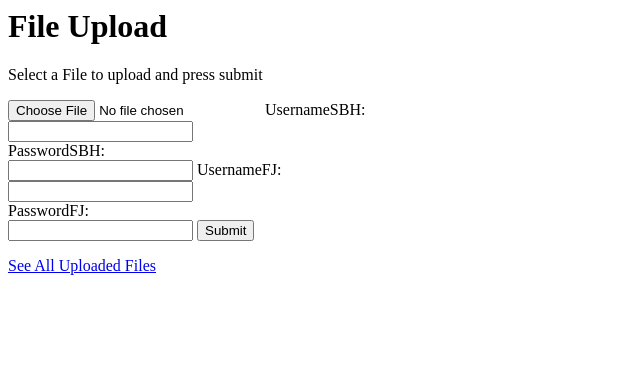
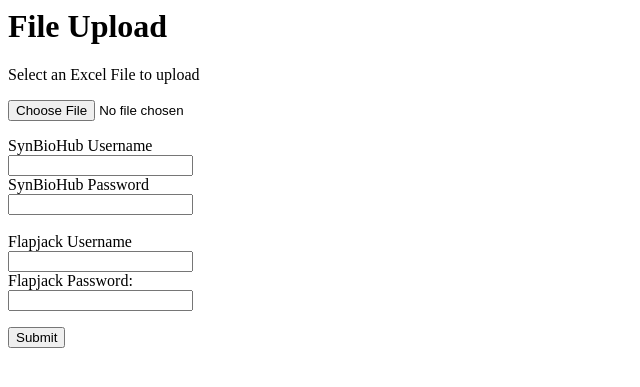
Before and after one commit to saisam17/EDCUploader, a Flask app: page /upload in a window 1280 px wide. Shown: the top 387 px of the page, without its empty margins (0-640 px from the left). Run offline with Flask 2, Linux system fonts and the light colour scheme.

Commit message:
nicer templates

```diff
--- a/templates/upload.html
+++ b/templates/upload.html
@@ -1,20 +1,22 @@
 <html>
    <body>
       <h1>File Upload</h1>
-      <p>Select a File to upload and press submit</p>
+      <p>Select an Excel File to upload</p>
       <form action = "/uploader" method = "POST"
          enctype = "multipart/form-data">
-         <input type = "file" name = "file" />
-         <label for="username1"> UsernameSBH:</label><br>
-         <input type="text" id="username1" name="username1"><br>
-         <label for="pwd1">PasswordSBH:</label><br>
-         <input type="password" id="pwd1" name="pwd1">
-         <label for="username2"> UsernameFJ:</label><br>
-         <input type="text" id="username2" name="username2"><br>
-         <label for="pwd2">PasswordFJ:</label><br>
-         <input type="password" id="pwd2" name="pwd2">
-         <input type = "submit"/>
+         <input type = "file" name = "file" /><br>
+         <p></p>
+         <label for="username1"> SynBioHub Username</label><br>
+         <input type="text" id="sbhusername" name="sbhusername"><br>
+         <label for="pwd1">SynBioHub Password</label><br>
+         <input type="password" id="sbhpwd" name="sbhpwd"><br>
+         <br>
+         <label for="username2"> Flapjack Username</label><br>
+         <input type="text" id="fjusername" name="fjusername"><br>
+         <label for="pwd2">Flapjack Password:</label><br>
+         <input type="password" id="fjpwd" name="fjpwd"><br>
+         <p></p>
+         <input type = "submit"/><br>
       </form>
-      <p><a href="/file_list">See All Uploaded Files</a></p>
    </body>
 </html>
--- a/templates/upload_success.html
+++ b/templates/upload_success.html
@@ -3,6 +3,5 @@
        <h1>Success!</h1>
         <p>The file was successfully uploaded as: {{file_uploaded}}</p>
         <p><a href="/upload">Upload Another File</a></p>
-        <p><a href="/file_list">See All Uploaded Files</a></p>
    </body>
 </html>
```
Also changed, not shown: templates/Static_File_Not_Found.html (deleted, +0 -8 lines), templates/file_deleted.html (deleted, +0 -8 lines), templates/file_list.html (deleted, +0 -12 lines).
